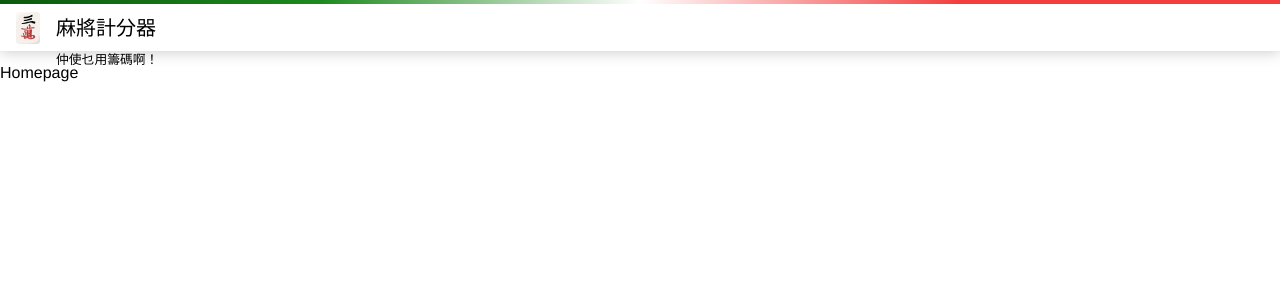
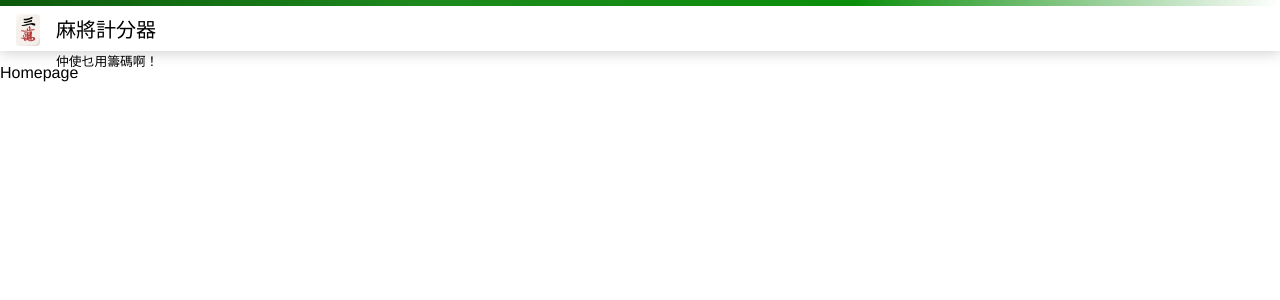
Before and after one commit to highpolarbear/mahjong-scoreboard, a React (Create React App) app: page / in a window 1280 px wide. Shown: the top 300 px of the page. Built offline with nearby package versions, Linux system fonts and the light colour scheme; a web font is replaced by a local one; what oaf-react-router would draw is missing.

Commit message:
Fix router

```diff
--- a/src/App.js
+++ b/src/App.js
@@ -1,11 +1,9 @@
 import React from "react";
-import Header from "./pages/header/header";
 import Routes from "./route";
 
 function App() {
   return (
     <div className="App">
-      <Header />
       <Routes />
     </div>
   );
--- a/src/index.js
+++ b/src/index.js
@@ -1,19 +1,13 @@
 import React from "react";
 import ReactDOM from "react-dom";
-import { Router } from "react-router-dom";
-import { createBrowserHistory } from "history";
-import { wrapHistory } from "oaf-react-router";
 import "./index.css";
 import App from "./App";
 import reportWebVitals from "./reportWebVitals";
 
-const history = createBrowserHistory();
-wrapHistory(history);
-
 ReactDOM.render(
-  <Router history={history}>
+  <React.StrictMode>
     <App />
-  </Router>,
+  </React.StrictMode>,
   document.getElementById("root")
 );
 
--- a/src/pages/header/header.js
+++ b/src/pages/header/header.js
@@ -1,5 +1,6 @@
 import React from "react";
 import styled from "styled-components";
+import { useHistory } from "react-router-dom";
 import logo from "../../assets/logo.png";
 import cssValues from "../../utils/cssValues.json";
 
@@ -13,17 +14,10 @@ const BaseWrapper = styled.div`
     content: "";
     display: block;
     @media (min-width: ${cssValues.limits.mobileLimit}) {
-      height: 0.3vw;
+      height: 0.5vw;
     }
     height: 1vw;
-    background: linear-gradient(
-      to right,
-      #0c590c,
-      #1d891d,
-      #ffffff,
-      #f43d3d,
-      #f43d3d
-    );
+    background: linear-gradient(to right, #0c590c, #1d891d, #0a8e0a, #ffffff);
   }
   margin-bottom: 1vw;
   @media (min-width: ${cssValues.limits.mobileLimit}) {
@@ -65,11 +59,14 @@ const Subtitle = styled.div`
 `;
 
 const Header = () => {
+  const history = useHistory();
   return (
     <BaseWrapper>
       <div>
         <LogoGroup>
-          <Logo />
+          {/* <a href="/"> */}
+          <Logo onClick={() => history.push("/")} />
+          {/* </a> */}
           <Wrapper>
             <Title>麻將計分器</Title>
             <Subtitle>仲使乜用籌碼啊！</Subtitle>
--- a/src/route.js
+++ b/src/route.js
@@ -1,11 +1,18 @@
 import React from "react";
 import { BrowserRouter as Router, Switch, Route } from "react-router-dom";
+import { createBrowserHistory } from "history";
+import { wrapHistory } from "oaf-react-router";
+import Header from "./pages/header/header";
 import Home from "./pages/home/home";
 import Dashboard from "./pages/dashboard/dashboard";
 
+const history = createBrowserHistory();
+wrapHistory(history);
+
 const Routes = () => {
   return (
-    <Router>
+    <Router history={history}>
+      <Header />
       <Switch>
         <Route path="/" exact component={Home} />
         <Route path="/dashboard" exact component={Dashboard} />
```
Also changed, not shown: 2 other files (tests, documents, lock files or other folders).
